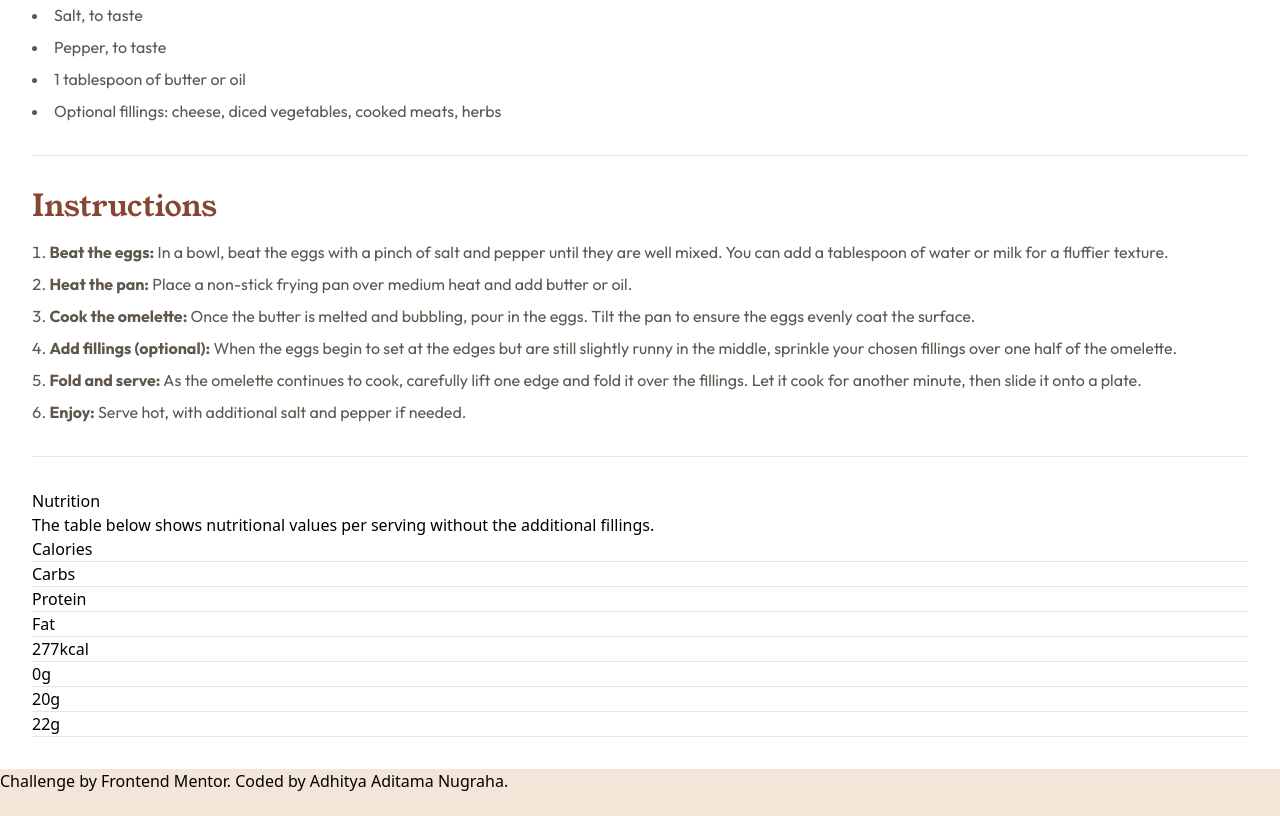
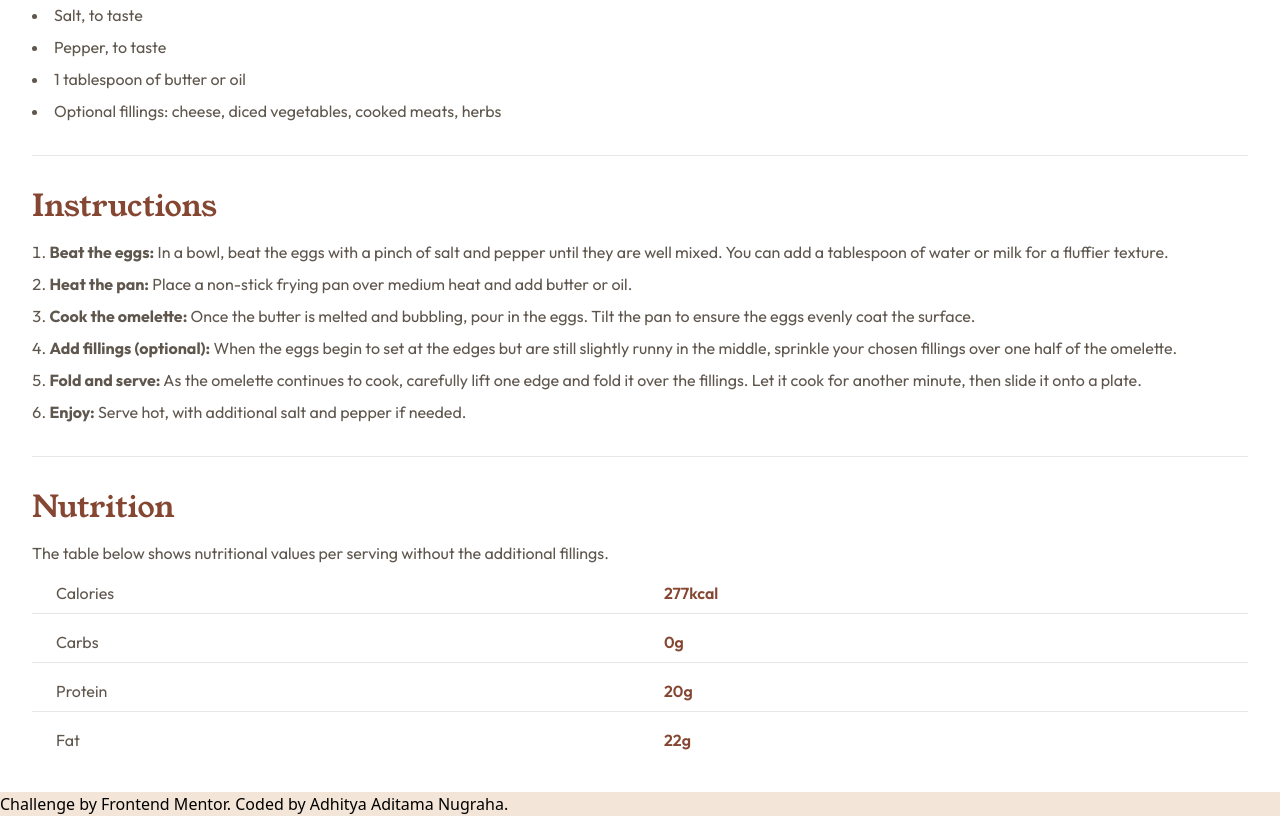
Before and after one commit to aaditamanugraha/recipe-page, a website: page index.html in a window 1280 px wide. Shown: the part 1038-1854 px from the top of the page. Before the commit the page ends 1831 px from the top, so only its background shows below. Drawn offline with Linux system fonts and the light colour scheme.

Commit message:
style: styling nutrition article section

```diff
--- a/index.html
+++ b/index.html
@@ -106,34 +106,34 @@
           <hr />
         </div>
 
-        <div>
-          <h2>Nutrition</h2>
-          <p>
+        <div class="text-primary-nutmeg">
+          <h2 class="font-youngSerif text-3xl mb-4">Nutrition</h2>
+          <p class="mb-4 text-neutral-wenge-brown font-outfit">
             The table below shows nutritional values per serving without the
             additional fillings.
           </p>
 
-          <ul>
-            <li>Calories</li>
-            <hr />
-            <li>Carbs</li>
-            <hr />
-            <li>Protein</li>
-            <hr />
-            <li>Fat</li>
-            <hr />
-          </ul>
+          <div class="flex justify-between font-outfit">
+            <ul class="w-full text-neutral-wenge-brown">
+              <li class="mb-2 ml-6">Calories</li>
+              <hr class="mb-4" />
+              <li class="mb-2 ml-6">Carbs</li>
+              <hr class="mb-4" />
+              <li class="mb-2 ml-6">Protein</li>
+              <hr class="mb-4" />
+              <li class="mb-2 ml-6">Fat</li>
+            </ul>
 
-          <ul>
-            <li>277kcal</li>
-            <hr />
-            <li>0g</li>
-            <hr />
-            <li>20g</li>
-            <hr />
-            <li>22g</li>
-            <hr />
-          </ul>
+            <ul class="w-full font-semibold">
+              <li class="mb-2 ml-6">277kcal</li>
+              <hr class="mb-4" />
+              <li class="mb-2 ml-6">0g</li>
+              <hr class="mb-4" />
+              <li class="mb-2 ml-6">20g</li>
+              <hr class="mb-4" />
+              <li class="mb-2 ml-6">22g</li>
+            </ul>
+          </div>
         </div>
       </section>
     </main>
```
Also changed, not shown: src/css/output.css.
